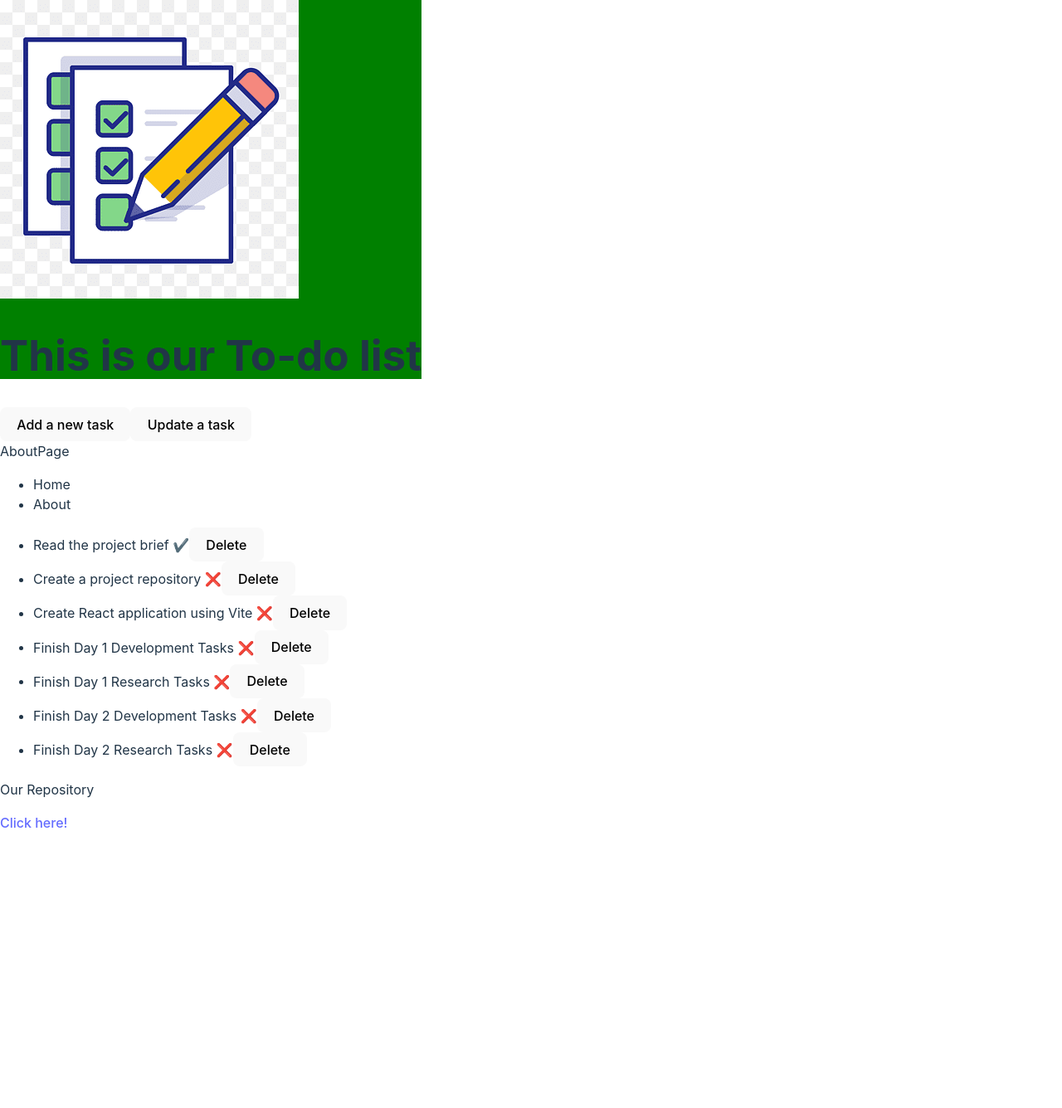
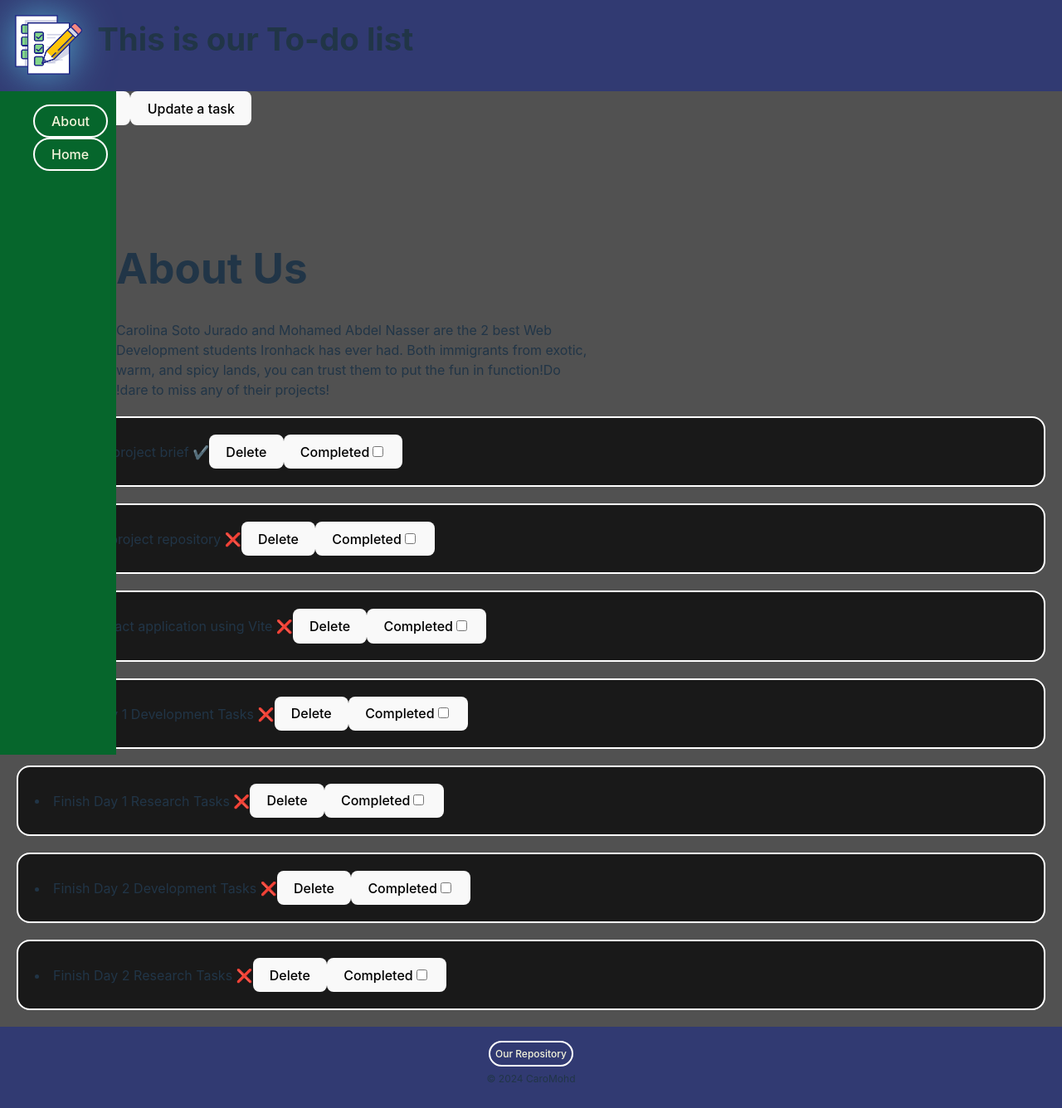
Before and after one commit to Caro-isj/ToDoApp, a React (Vite) app: page /about in a window 1280 px wide. Shown: the whole page at 83% size. Before the commit the page ends 1004 px from the top, so only its background shows below. Built offline with nearby package versions, Linux system fonts and the light colour scheme; the HTML template or start-up script is replaced by a standard one.

Commit message:
day 5 changing completed position and adding css

```diff
--- a/src/App.css
+++ b/src/App.css
@@ -1,50 +1,100 @@
-/*#root {
-  max-width: 1280px;
+#root {
   margin: 0 auto;
-  padding: 2rem;
-  text-align: center;
+  background-color: rgb(81, 81, 81);
+  text-align: left;
+  size-adjust: initial;
 }
 
-.logo {
+/*main {
+  margin-top: 120px;
+  margin-left: 240px;
+}*/
+body {
+  padding-top: 110px;
+}
+
+.nav-container {
+  background-color: rgb(49, 58, 114);
+  display: flex;
+  font-size: 12px;
+  position: fixed;
+  top: 0;
+  left: 0;
+  height: 110px;
+  width: 100%;
+}
+
+.nav-container img {
   height: 6em;
   padding: 1.5em;
-  will-change: filter;
-  transition: filter 300ms;
 }
-.logo:hover {
+
+.nav-container img {
   filter: drop-shadow(0 0 2em #646cffaa);
 }
-.logo.react:hover {
+.nav-container img {
   filter: drop-shadow(0 0 2em #61dafbaa);
 }
 
-@keyframes logo-spin {
-  from {
-    transform: rotate(0deg);
-  }
-  to {
-    transform: rotate(360deg);
-  }
+.item-form {
+  border: 2px solid white;
+  margin: 20px;
+  padding: 10px;
+  border-radius: 1em;
+  background-color: rgb(197, 162, 35);
 }
 
-@media (prefers-reduced-motion: no-preference) {
-  a:nth-of-type(2) .logo {
-    animation: logo-spin infinite 20s linear;
-  }
+.item-card {
+  border: 2px solid white;
+  margin: 20px;
+  padding: 20px;
+  border-radius: 1em;
+  background-color: rgb(25, 25, 25);
 }
 
-.card {
+.footer-container {
+  background-color: rgb(49, 58, 114);
   padding: 2em;
+  text-align: center;
+  font-size: 12px;
+  height: 50px;
 }
 
-.read-the-docs {
-  color: #888;
-}*/
-
-.nav-container {
-  background-color: green;
+.footer-container a {
+  color: beige;
+  border: 2px white solid;
+  padding: 0.5em;
+  border-radius: 2em;
 }
 
-.item-form {
-  background-color: blueviolet;
+.sidebar-cont {
+  height: 100%; /* Full-height: remove this if you want "auto" height */
+  width: 140px; /* Set the width of the sidebar */
+  position: fixed; /* Fixed Sidebar (stay in place on scroll) */
+  z-index: 1; /* Stay on top */
+  top: 110px; /* Stay at the top */
+  left: 0;
+  background-color: rgb(6, 102, 44);
+  overflow: auto;
+  display: flex;
 }
+
+.sidebar-cont li {
+  border: 2px white solid;
+  border-radius: 2em;
+  padding: 6px 20px;
+  display: block; /* quita los puntos*/
+}
+
+.sidebar-cont a {
+  color: beige;
+}
+
+.about-container {
+  padding-top: 110px;
+  padding-left: 140px;
+}
+
+.about-container p {
+  width: 50%;
+}
--- a/src/App.jsx
+++ b/src/App.jsx
@@ -2,7 +2,7 @@ import { Route, Routes, Link } from "react-router-dom";
 import { useState } from "react";
 import React from "react";
 import "./App.css";
-import Logo from "./ourlogo.png";
+import Logo from "./Background.png";
 import Navbar from "./components/Navbar";
 import HomePage from "./pages/HomePage";
 import Sidebar from "./components/Sidebar";
--- a/src/Components/CreateNewItem.jsx
+++ b/src/Components/CreateNewItem.jsx
@@ -42,7 +42,7 @@ export const CreateNewItem = ({ items, setItems }) => {
             }}
           />
         </label>
-        <button type="submit">Create</button>
+        <button type="submit">Done</button>
       </form>
     </div>
   );
--- a/src/Components/Footer.jsx
+++ b/src/Components/Footer.jsx
@@ -2,10 +2,12 @@ import React from "react";
 
 const Footer = () => {
   return (
-    <footer>
-      <p> Our Repository </p>
-      <a href="https://github.com/Caro-isj/ToDoApp">Click here!</a>
-    </footer>
+    <div>
+      <footer className="footer-container">
+        <a href="https://github.com/Caro-isj/ToDoApp"> Our Repository </a>
+        <p>© 2024 CaroMohd</p>
+      </footer>
+    </div>
   );
 };
 export default Footer;
--- a/src/Components/List.jsx
+++ b/src/Components/List.jsx
@@ -1,14 +1,13 @@
 import Tasks from "../assets/data.json";
 import ListItem from "./ListItem";
-import { Link } from "react-router-dom";
 
 const List = ({ items, onDelete }) => {
   return (
-    <ul>
+    <div>
       {items.map((item) => (
         <ListItem key={item.id} item={item} onDelete={onDelete} />
       ))}
-    </ul>
+    </div>
   );
 };
 
--- a/src/Components/ListItem.jsx
+++ b/src/Components/ListItem.jsx
@@ -1,15 +1,34 @@
+import { useState } from "react";
+import { Link, Navigate, useNavigate } from "react-router-dom";
+import { CreateNewItem } from "./CreateNewItem";
+
 const ListItem = ({ item, onDelete }) => {
   const handleDelete = () => {
     onDelete(item.id);
   };
 
+  const [completed, setCompleted] = useState(false);
+
   return (
-    <li>
+    <li className="item-card">
       {item.task} {item.completed === true ? "✔️" : "❌"}
-      <button onClick={handleDelete}>Delete</button>
+      <button onClick={handleDelete}> Delete</button>
+      <button>
+        Completed
+        <input
+          name="completed"
+          placeholder="completed"
+          type="checkbox"
+          checked={completed}
+          onChange={(event) => {
+            setCompleted(event.target.checked);
+          }}
+        />
+      </button>
     </li>
   );
 };
 export default ListItem;
 
 //<Link> </Link> link each item to items details page!!
+//check for completed to work with checkmark
--- a/src/Components/Sidebar.jsx
+++ b/src/Components/Sidebar.jsx
@@ -1,11 +1,16 @@
 import React from "react";
+import { Link } from "react-router-dom";
 
 const Sidebar = () => {
   return (
-    <aside>
+    <aside className="sidebar-cont">
       <ul>
-        <li>Home</li>
-        <li>About</li>
+        <li>
+          <Link to="/about">About</Link>
+        </li>
+        <li>
+          <Link to="/"> Home </Link>
+        </li>
       </ul>
     </aside>
   );
--- a/src/pages/AboutPage.jsx
+++ b/src/pages/AboutPage.jsx
@@ -1,3 +1,13 @@
 export const AboutPage = () => {
-  return <div>AboutPage</div>;
+  return (
+    <div className="about-container">
+      <h1>About Us</h1>
+      <p>
+        Carolina Soto Jurado and Mohamed Abdel Nasser are the 2 best Web
+        Development students Ironhack has ever had. Both immigrants from exotic,
+        warm, and spicy lands, you can trust them to put the fun in function!Do
+        !dare to miss any of their projects!
+      </p>
+    </div>
+  );
 };
--- a/src/pages/HomePage.jsx
+++ b/src/pages/HomePage.jsx
@@ -1,14 +1,6 @@
-import { Link } from "react-router-dom";
 import { ItemDetailsPage } from "./ItemDetailsPage";
-import { AboutPage } from "./AboutPage";
 
 const HomePage = ({ items }) => {
-  return (
-    <div>
-      <Link to="/about">About </Link>
-      <Link to="/"> Home </Link>
-    </div>
-  );
+  return <div>Homepage</div>;
 };
-
 export default HomePage;
```
Also changed, not shown: src/Background.png (added).
